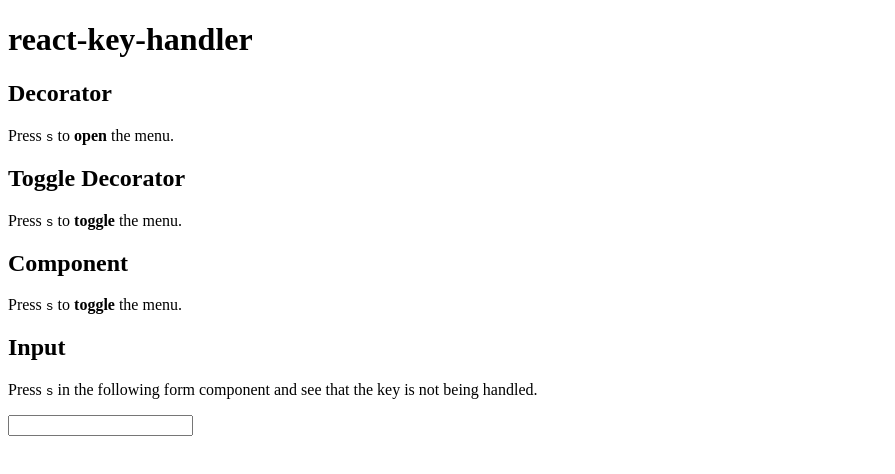
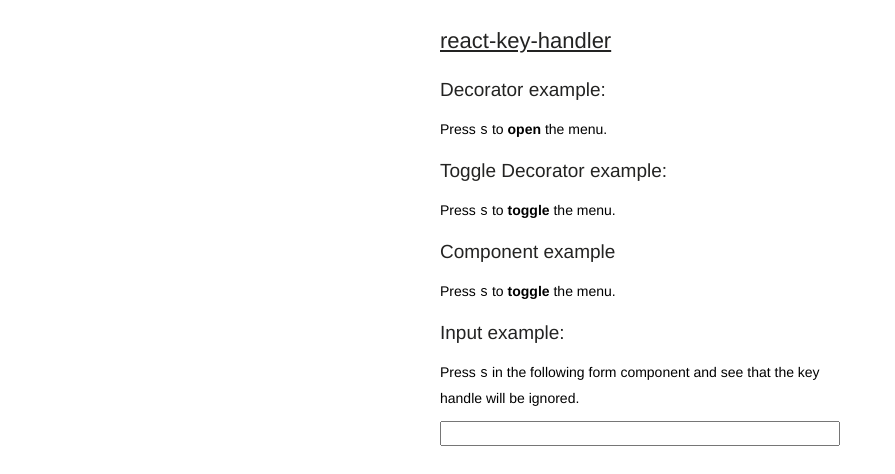
Before and after one commit to ayrton/react-key-handler, a plain HTML site: page index.html in a window 1280 px wide. Shown: the whole page, without its empty margins (0-895 px from the left). Drawn offline with Linux system fonts and the light colour scheme.

Commit message:
Style demo page

```diff
--- a/index.html
+++ b/index.html
@@ -1,8 +1,59 @@
 <!DOCTYPE html>
 <html lang="en">
 <head>
-  <meta charset="UTF-8">
   <title>react-key-handler</title>
+
+  <meta charset="UTF-8" />
+  <meta name="React component to handle key events" />
+  <meta name="viewport" content="width=device-width, initial-scale=1.0" />
+
+  <style type="text/css">
+    * {
+      margin: 0;
+      padding: 0;
+    }
+
+    #app {
+      margin: 25px auto 0;
+      padding: 0 10px;
+      max-width: 400px;
+    }
+
+    h1 {
+      font: 500 22px/32px "Helvetica Neue", Helvetica, Arial, "Lucida Grande", sans-serif;
+      margin: 0 0 20px;
+
+    }
+
+    h1 a {
+      color: #232322;
+    }
+
+    h2 {
+      color: #232322;
+      font: 300 19px/25px "Helvetica Neue", Helvetica, Arial, "Lucida Grande", sans-serif;
+      margin: 15px 0;
+    }
+
+    p {
+      font: 300 14px/25px "Helvetica Neue", Helvetica, Arial, "Lucida Grande", sans-serif;
+      margin: 0 0 10px;
+      text-align: left;
+    }
+
+    ol {
+      font: 300 14px/25px "Helvetica Neue", Helvetica, Arial, "Lucida Grande", sans-serif;
+      margin: 0 0 10px 35px;
+    }
+
+    input {
+      box-sizing: border-box;
+      height: 25px;
+      margin: 0 0 10px;
+      padding: 0 5px;
+      width: 100%;
+    }
+  </style>
 </head>
 <body>
   <div id="app"></div>
```
Also changed, not shown: bundle.js.
